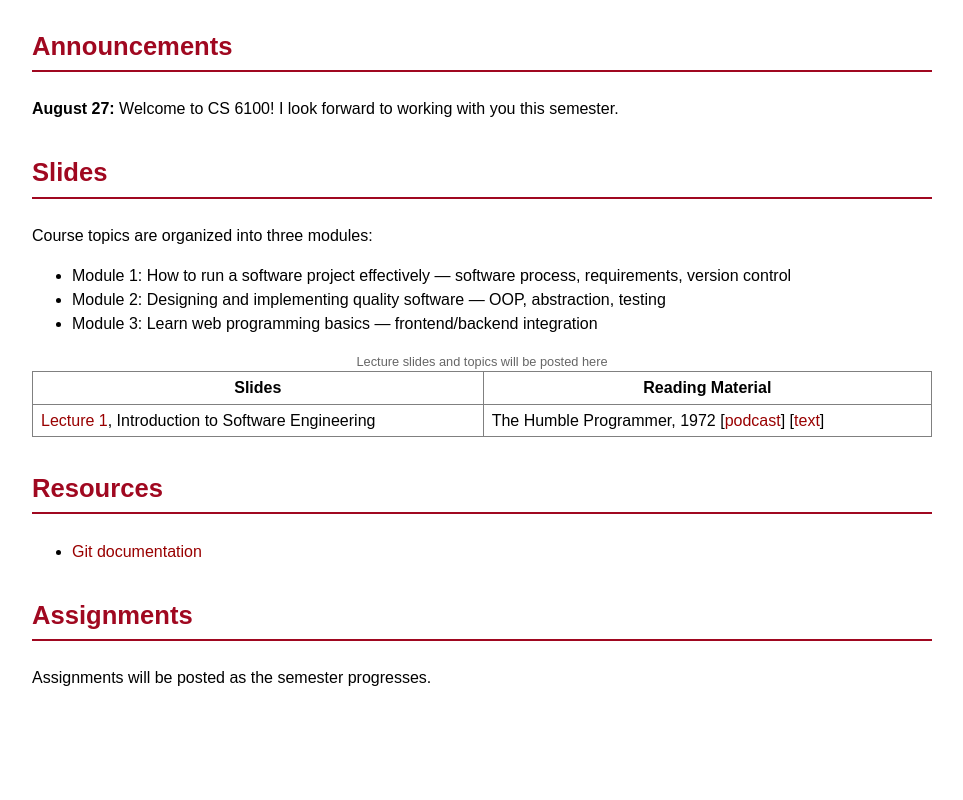
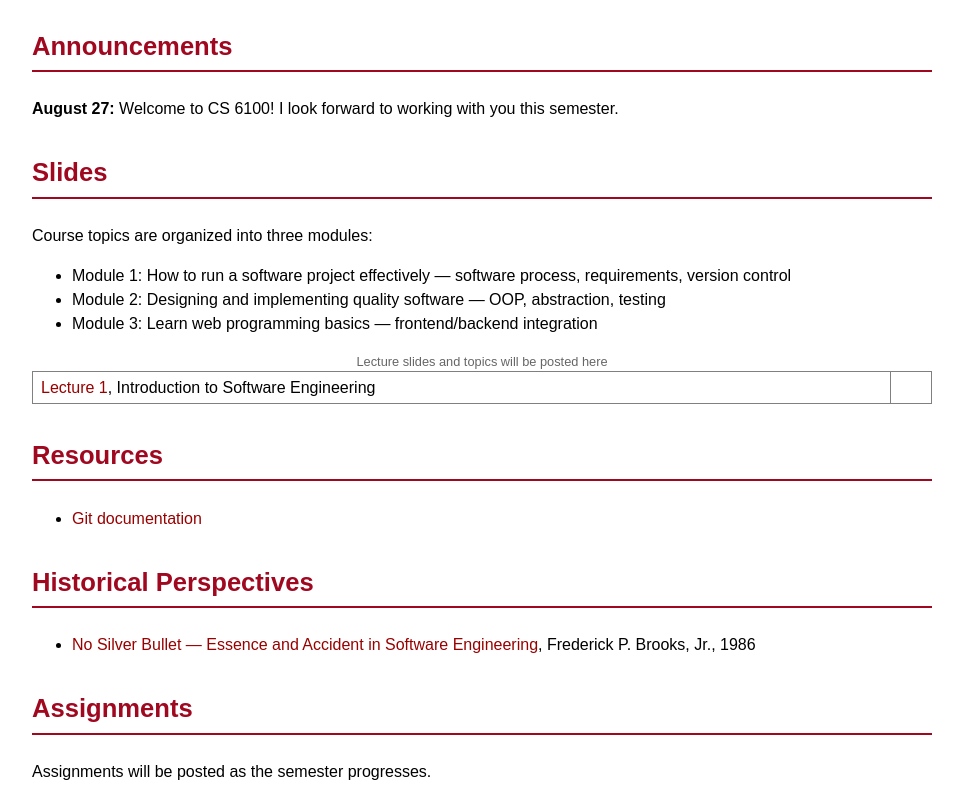
Before and after one commit to tongzhou80/cs6100, a plain HTML site: page index.html in a window 1280 px wide. Shown: the part 626-1426 px from the top of the page, without its empty margins (158-1121 px from the left). Before the commit the page ends 1332 px from the top, so only its background shows below. Drawn offline with Linux system fonts and the light colour scheme.

Commit message:
updated lecture1

```diff
--- a/index.html
+++ b/index.html
@@ -70,16 +70,16 @@
 
     <table border="1" cellspacing="0" cellpadding="4" aria-describedby="slides-desc">
       <caption id="slides-desc" class="small-text">Lecture slides and topics will be posted here</caption>
-      <thead>
+      <!-- <thead>
         <tr>
           <th>Slides</th>
           <th>Reading Material</th>
         </tr>
-      </thead>
+      </thead> -->
       <tbody>
         <tr>
           <td><a href="lectures/Lecture1.pdf">Lecture 1</a>, Introduction to Software Engineering</td>
-          <td>The Humble Programmer, 1972 [<a href="https://ericnormand.me/podcast/the-humble-programmer">podcast</a>] [<a href="https://www.cs.utexas.edu/~EWD/transcriptions/EWD03xx/EWD340.html">text</a>] </td>
+          <td></td>
         </tr>
       </tbody>
     </table>
@@ -93,6 +93,14 @@
     </ul>
   </section>
 
+  <section id="historical-perspectives">
+    <h3>Historical Perspectives</h3>
+    <ul>
+      <li><a href="https://worrydream.com/refs/Brooks_1986_-_No_Silver_Bullet.pdf">No Silver Bullet — Essence and Accident in Software Engineering</a>, Frederick P. Brooks, Jr., 1986</li>
+
+    </ul>
+  </section>
+
   <section id="assignments">
     <h3>Assignments</h3>
     <p>Assignments will be posted as the semester progresses.</p>
```
Also changed, not shown: 2 other files.
